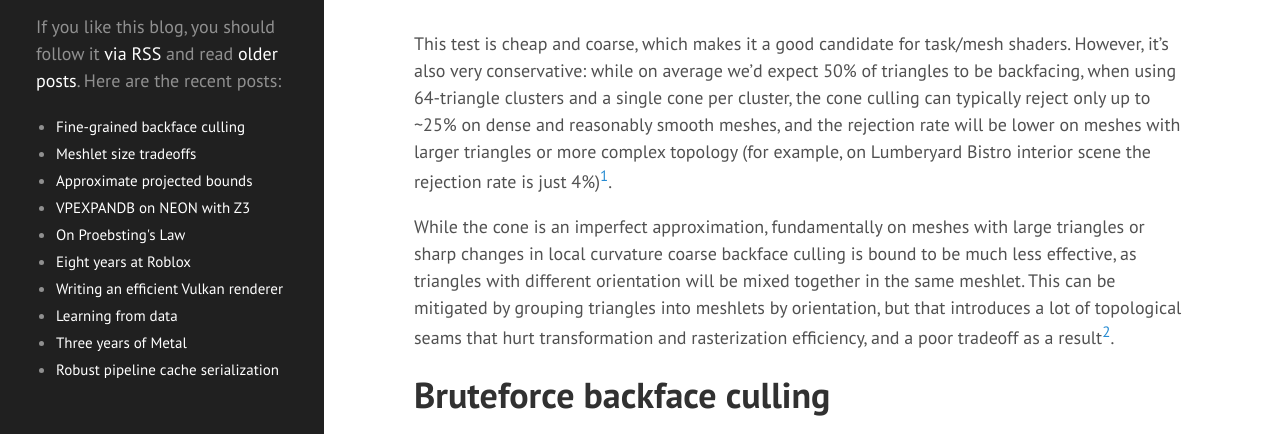
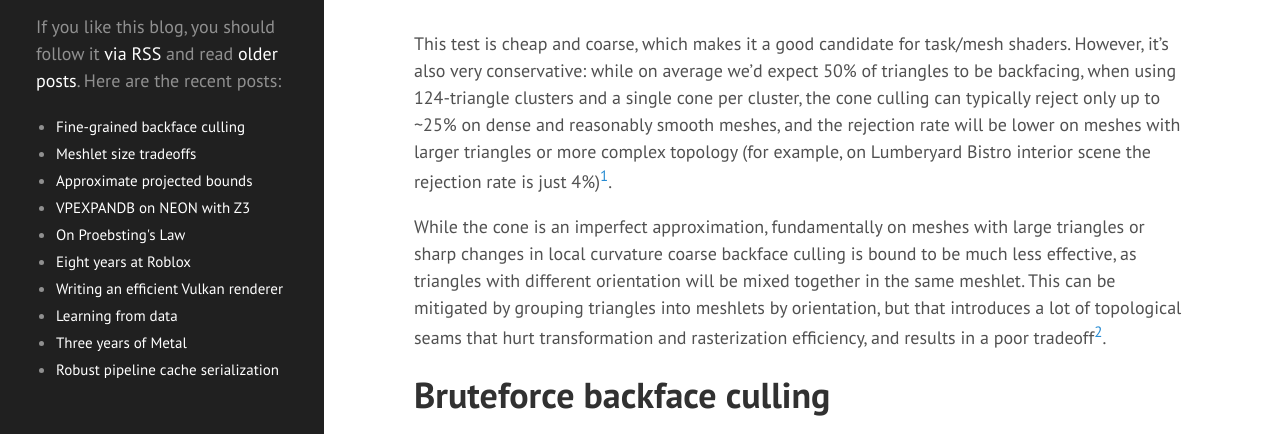
Before and after one commit to zeux/zeux.github.io, a Jekyll site: the page built from _posts/2023-04-28-triangle-backface-culling.md, in a window 1280 px wide and 900 px high, scrolled down 1858 px. Shown: the part 226-660 px from the top of the window. Built offline with Jekyll 4.4.1, drawn with Linux system fonts in a browser that asks for light colours; some of the changed text lies outside the part shown.

Commit message:
Minor wording & clarify the cluster size for efficiency numbers

```diff
--- a/_posts/2023-04-28-triangle-backface-culling.md
+++ b/_posts/2023-04-28-triangle-backface-culling.md
@@ -25,9 +25,9 @@ For the purpose of this article, backface culling can be done on meshlet granula
 
 ![Cone culling](/images/backface_1.png)
 
-This test is cheap and coarse, which makes it a good candidate for task/mesh shaders. However, it's also very conservative: while on average we'd expect 50% of triangles to be backfacing, when using 64-triangle clusters and a single cone per cluster, the cone culling can typically reject only up to ~25% on dense and reasonably smooth meshes, and the rejection rate will be lower on meshes with larger triangles or more complex topology (for example, on Lumberyard Bistro interior scene the rejection rate is just 4%)[^1].
+This test is cheap and coarse, which makes it a good candidate for task/mesh shaders. However, it's also very conservative: while on average we'd expect 50% of triangles to be backfacing, when using 124-triangle clusters and a single cone per cluster, the cone culling can typically reject only up to ~25% on dense and reasonably smooth meshes, and the rejection rate will be lower on meshes with larger triangles or more complex topology (for example, on Lumberyard Bistro interior scene the rejection rate is just 4%)[^1].
 
-While the cone is an imperfect approximation, fundamentally on meshes with large triangles or sharp changes in local curvature coarse backface culling is bound to be much less effective, as triangles with different orientation will be mixed together in the same meshlet. This can be mitigated by grouping triangles into meshlets by orientation, but that introduces a lot of topological seams that hurt transformation and rasterization efficiency, and a poor tradeoff as a result[^2].
+While the cone is an imperfect approximation, fundamentally on meshes with large triangles or sharp changes in local curvature coarse backface culling is bound to be much less effective, as triangles with different orientation will be mixed together in the same meshlet. This can be mitigated by grouping triangles into meshlets by orientation, but that introduces a lot of topological seams that hurt transformation and rasterization efficiency, and results in a poor tradeoff[^2].
 
 # Bruteforce backface culling
 
```
Also changed, not shown: other parts of _posts/2023-04-28-triangle-backface-culling.md (+2 -2 lines).
